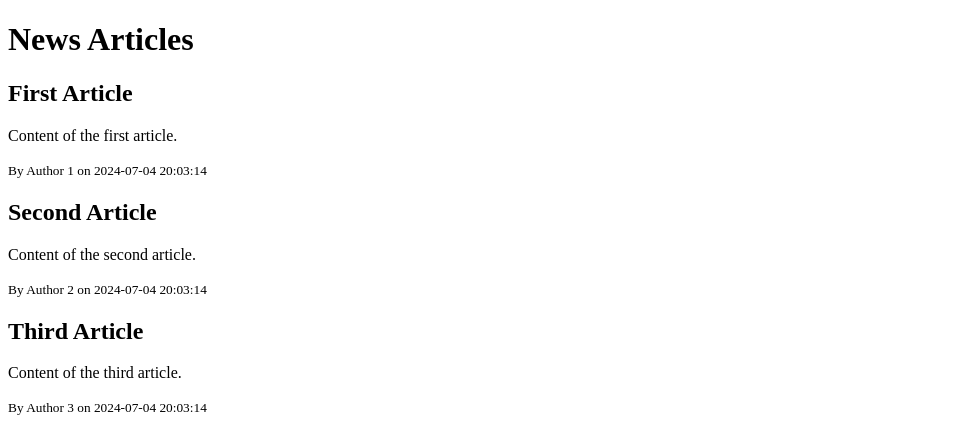
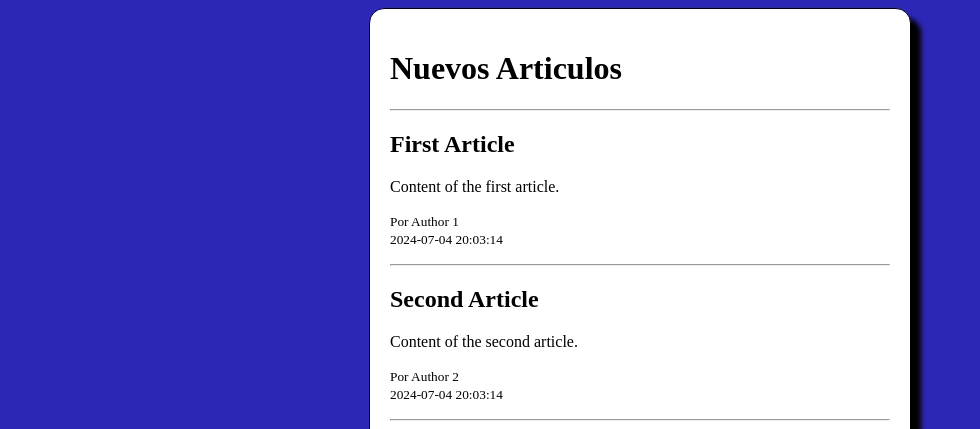
Before and after one commit to Facundogvivo/pruebaMega, a PHP site: page / in a window 1280 px wide. Shown: the top 429 px of the page, without its empty margins (0-980 px from the left). Run offline with PHP 8.4, Linux system fonts and the light colour scheme; data comes from the database, SQL or seed files in the repository.

Commit message:
Fourth commit

```diff
--- a/templates/index.twig
+++ b/templates/index.twig
@@ -3,7 +3,8 @@
 <head>
     <meta charset="UTF-8">
     <meta name="viewport" content="width=device-width, initial-scale=1.0">
-    <title>News Site</title>
+    <link rel="shortcut icon" type="image/png" href="https://www.meganoticias.cl/favicon.png">
+    <title> Meganoticias - Principales noticias de Chile y el mundo  - Meganoticias</title>
     <!-- GA4 Script -->
     <script async src="https://www.googletagmanager.com/gtag/js?id=404665878"></script>
     <script>
@@ -12,17 +13,45 @@
         gtag('js', new Date());
         gtag('config', '404665878');
     </script>
+    <style>
+        body {
+            background: #2D27B6;
+        }
+        .container {
+            background: #fff;
+            width: 500px;
+            margin: 0 auto;
+            box-shadow: 10px 10px 5px #000;
+            border-radius: 15px;
+            border: 1px solid black;
+            padding: 20px;
+        }
+        p, h2 {
+            text-align: justify;
+        }
+
+        @media (max-width: 499px) {
+            .container {
+                width: 100%;
+            }
+        }
+    </style>
 </head>
 <body>
-    <h1>News Articles</h1>
+    <div class="container">
+      <h1>Nuevos Articulos</h1>
+      <hr>
     {% for article in articles %}
         <article>
             <h2>{{ article.title }}</h2>
             <p>{{ article.content }}</p>
-            <p><small>By {{ article.author }} on {{ article.publication_date }}</small></p>
+            <p><small>Por {{ article.author }} <br> {{ article.publication_date }}</small></p>
         </article>
+    <hr>
     {% endfor %}
     <!-- Embedded Video -->
-    <iframe width="560" height="315" src="https://www.youtube.com/embed/dQw4w9WgXcQ" frameborder="0" allowfullscreen></iframe>
+    <iframe width="100%%" src="https://www.youtube.com/embed/dQw4w9WgXcQ" frameborder="0" allowfullscreen></iframe>
+    </div>
+
 </body>
 </html>
```
Also changed, not shown: images/logoMega.ico (added), images/logoMega.png (added).
